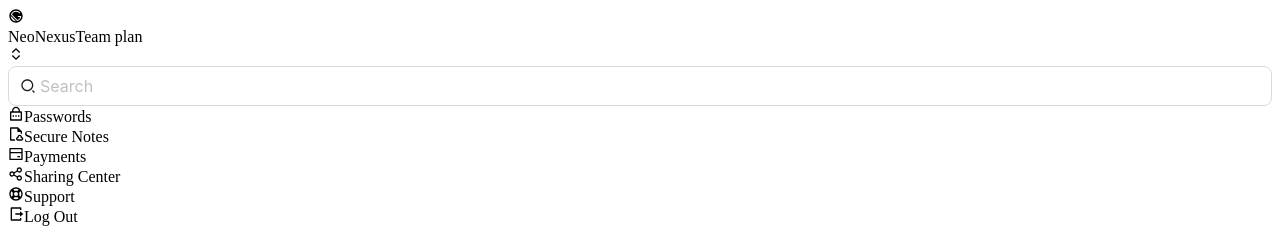
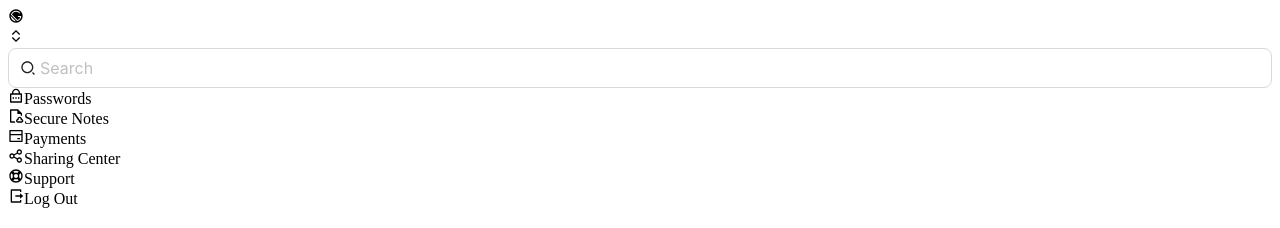
Before and after one commit to PaisWillie/MEC-Programming-2024, a React (Vite) app in the folder client/: page /dashboard in a window 1280 px wide. Shown: the top 228 px of the page. Built offline with nearby package versions, Linux system fonts and the light colour scheme; no server answers.

Commit message:
feat: add username

```diff
--- a/client/src/components/Dashboard.tsx
+++ b/client/src/components/Dashboard.tsx
@@ -2,6 +2,7 @@ import type { TableColumnsType } from 'antd'
 import { Button, Flex, Input, Table } from 'antd'
 import { TableRowSelection } from 'antd/es/table/interface'
 import React, { useState } from 'react'
+import { useAuth0 } from '@auth0/auth0-react';
 import {
   RiBankCardLine,
   RiExpandUpDownLine,
@@ -73,6 +74,7 @@ const dataSource = Array.from<DataType>({ length: 46 }).map<DataType>(
 function Dashboard() {
   const [selectedRowKeys, setSelectedRowKeys] = useState<React.Key[]>([])
   const [loading, setLoading] = useState(false)
+  const { user } = useAuth0();
 
   const start = () => {
     setLoading(true)
@@ -108,8 +110,8 @@ function Dashboard() {
               <RiGatsbyFill className="text-3xl" />
             </div>
             <div className="flex flex-col leading-5">
-              <span className="font-bold">NeoNexus</span>
-              <span className="text-slate-700">Team plan</span>
+              <div className="font-bold">{user?.name}</div>
+              <div className="text-xs text-slate-600">{user?.email}</div>
             </div>
           </div>
           <RiExpandUpDownLine />
```
